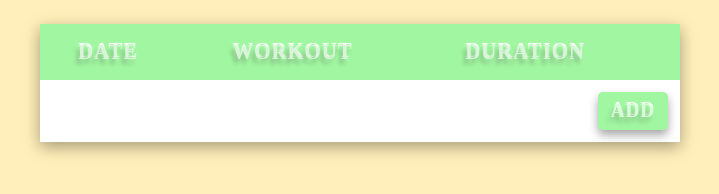
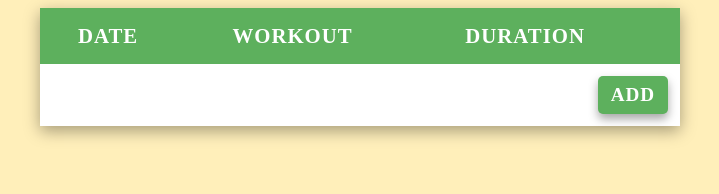
Before and after one commit to mikeross36/workout-tracker, a website built with webpack: page src/template.html in a window 1280 px wide. Shown: the whole page, without its empty margins (280-999 px from the left). Built offline with nearby package versions, Linux system fonts and the light colour scheme.

Commit message:
workout table style changed

```diff
--- a/src/style/main.scss
+++ b/src/style/main.scss
@@ -5,7 +5,8 @@ body {
 .tracker {
   display: flex;
   justify-content: center;
-    padding: 1rem;
+  align-items: center;
+  width: 100%;
   height: 100%;
 }
 
@@ -13,6 +14,7 @@ body {
   font-size: 14px;
   border-collapse: collapse;
   width: 40rem;
+  margin: 0 auto;
   box-shadow: rgba(0, 0, 0, 0.35) 0px 5px 15px;
 
   & th {
@@ -22,9 +24,8 @@ body {
     font-weight: 700;
     text-transform: uppercase;
     letter-spacing: 1px;
-      color: #d9f5d9;
-      background-color: #a1f7a1;
-      text-shadow: -3px 5px 4px #84be84, 0 -2px 1px #fff;
+    color: #ffffff;
+    background-color: #5db05d;
   }
 
   & td {
@@ -97,9 +98,8 @@ body {
   .add-workout-btn {
     display: inline-block;
     padding: .5rem .8rem;
-      color: #dafcda;
-      background-color: #a1f7a1;
-      text-shadow: -3px 5px 5px #84be84, 0 -2px 1px #fff;
+    color: #ffffff;
+    background-color: #5db05d;
     font-weight: 900;
     font-size: 1.2rem;
     text-transform: uppercase;
```
Lines whose indentation alone changed are shown as unchanged.
